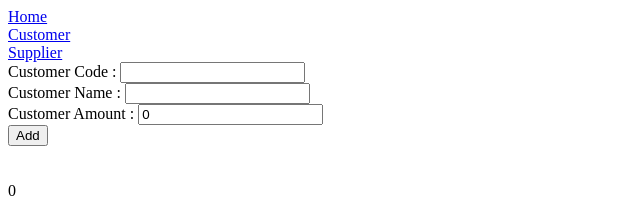
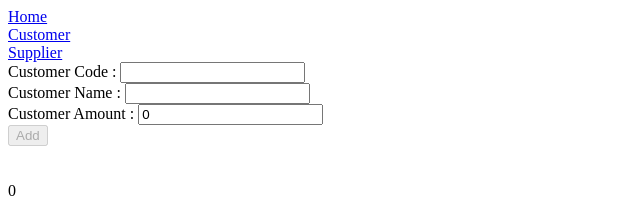
Before and after one commit to ghpr2605/customerApplication, an Angular app in the folder customerApplication/: page /Customer in a window 1280 px wide. Shown: the top 198 px of the page, without its empty margins (0-640 px from the left). Built offline with nearby package versions, Linux system fonts and the light colour scheme.

Commit message:
applied validation to form

```diff
--- a/customerApplication/src/CustomerApp/customer/customer.component.html
+++ b/customerApplication/src/CustomerApp/customer/customer.component.html
@@ -1,7 +1,9 @@
-Customer Code : <input [(ngModel)]="customerModel.customerCode" type="text"><br>
-Customer Name : <input [(ngModel)]="customerModel.customerName" type="text"><br>
-Customer Amount : <input [(ngModel)]="customerModel.customerAmount" type="text"><br>
-<input (click)="add()" type="button" value="Add"><br>
+<form [formGroup]="customerModel.formGroup">
+    Customer Code : <input formControlName="CutomerCodeControl" [(ngModel)]="customerModel.customerCode" type="text"><br>
+    Customer Name : <input formControlName="CustomerNameControl" [(ngModel)]="customerModel.customerName" type="text"><br>
+    Customer Amount : <input [(ngModel)]="customerModel.customerAmount" type="text" [ngModelOptions]="{standalone: true}"><br>
+    <input [disabled] = "!(customerModel.formGroup.valid)" (click)="add()" type="button" value="Add"><br>
+</form>
 {{customerModel.customerCode}} <br>
 {{customerModel.customerName}} <br>
 {{customerModel.customerAmount}} <br>
```
